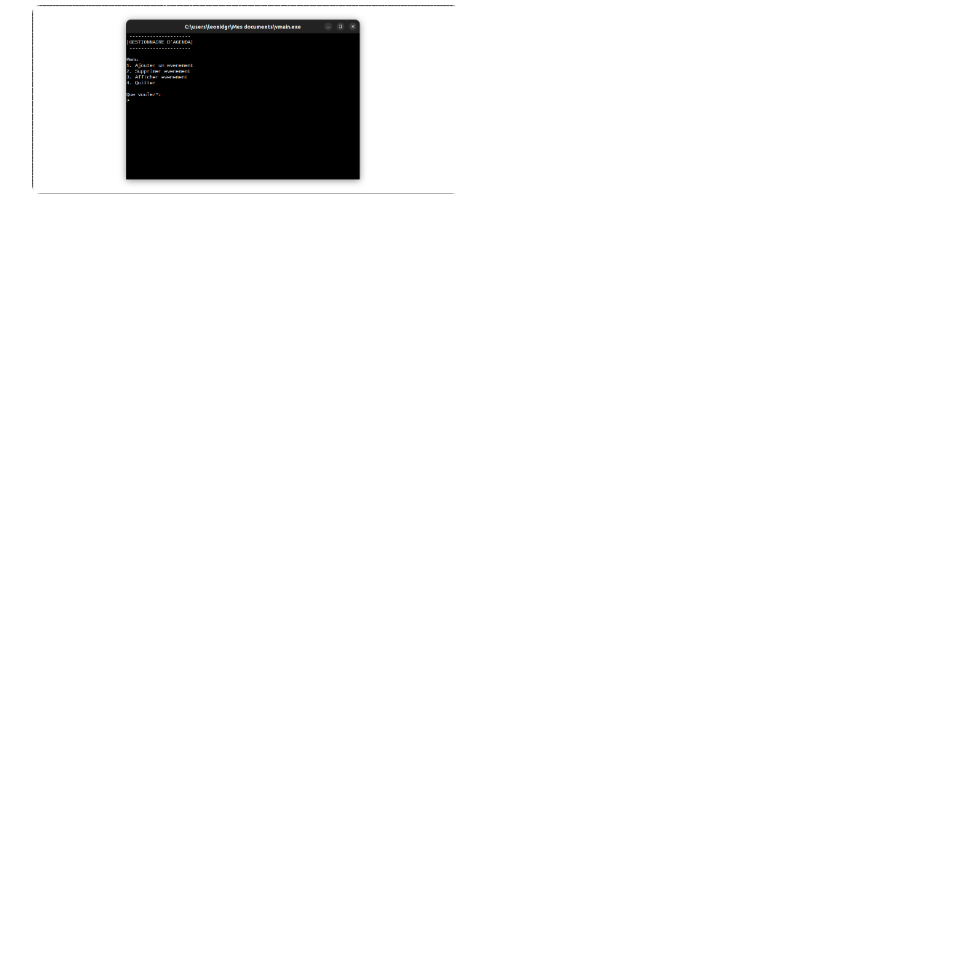
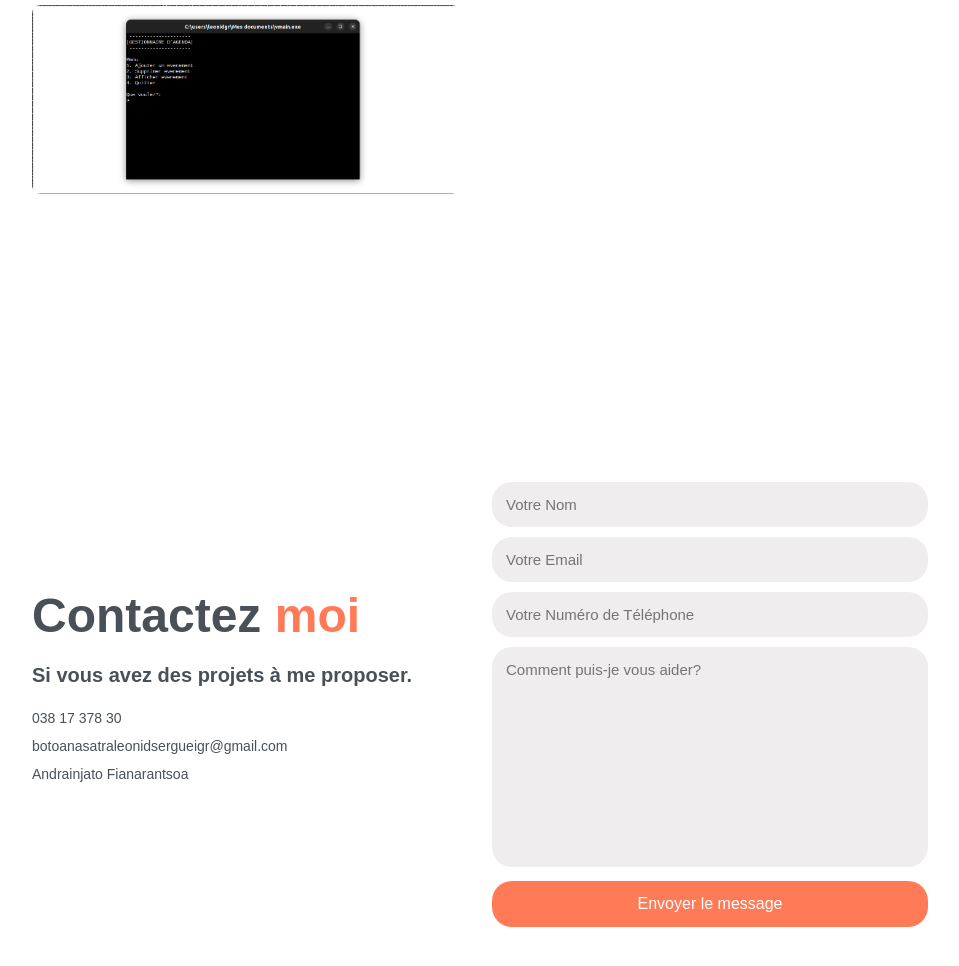
Before and after one commit to leonidsergueigr/Portfolio-avec-HTML-et-CSS-seulement, a plain HTML site: page index.html in a window 1280 px wide. Shown: the part 2778-3744 px from the top of the page, without its empty margins (160-1119 px from the left). Before the commit the page ends 3092 px from the top, so only its background shows below. Drawn offline with Linux system fonts and the light colour scheme.

Commit message:
Ajout de la section contact

```diff
--- a/CSS/style.css
+++ b/CSS/style.css
@@ -303,3 +303,58 @@ p{
 .row:hover .layer{
     height: 100%;
 }
+.contact{
+    display: grid;
+    grid-template-columns: repeat(2,1fr);
+    align-items: center;
+    gap: 1.5rem;
+}
+.contact-text h4{
+    margin: 18px 0;
+    font-size: 20px;
+    font-weight: 600;
+}
+.list{
+    margin-bottom: 2.8rem;
+}
+.list li{
+    margin-bottom:   12px;
+}
+.list li a{
+    display: block;
+    color: var(--text-color);
+    font-size: 14px;
+    transition: all .45s ease;
+}
+.list li a:hover{
+    color: var(--main-color);
+    transform: translateY(5px);
+}
+.contact-form{
+    position: relative;
+}
+.contact-form form input, form textarea{
+    width: 100%;
+    padding: 14px;
+    border: none;
+    background: #d8d3d36b;
+    outline: none;
+    font-size: 15px;
+    border-radius: 20px;
+    margin-bottom: 10px;
+}
+.contact-form textarea{
+    resize: none;
+    height: 220px;
+}
+.contact-form .submit{
+    display: inline-block;
+    font-size: 16px;
+    background: var(--main-color);
+    color: #ffffff;
+    transition: all .45 ease;
+}
+.contact-form .submit:hover{
+    transform: scale(1,1);
+    cursor: pointer;
+}
--- a/index.html
+++ b/index.html
@@ -119,5 +119,27 @@
         </div>
     </section>
 
+    <!--Contact-->
+    <section class="contact" id="contact">
+        <div class="contact-text">
+            <h2>Contactez <span>moi</span></h2>
+            <h4>Si vous avez des projets à me proposer.</h4>
+            <div class="list">
+                <li><a href="#">038 17 378 30</a></li>
+                <li><a href="#">botoanasatraleonidsergueigr@gmail.com</a></li>
+                <li><a href="#">Andrainjato Fianarantsoa</a></li>
+            </div>
+        </div>
+        <div class="contact-form">
+            <form action="">
+                <input type="text" placeholder="Votre Nom" required>
+                <input type="email" placeholder="Votre Email" required>
+                <input type="tel" placeholder="Votre Numéro de Téléphone" required>
+                <textarea name="" id="" cols="30" rows="10" placeholder="Comment puis-je vous aider?"></textarea>
+                <input type="submit" value="Envoyer le message" class="submit">
+            </form>
+        </div>
+    </section>
+
 </body>
 </html>
```
